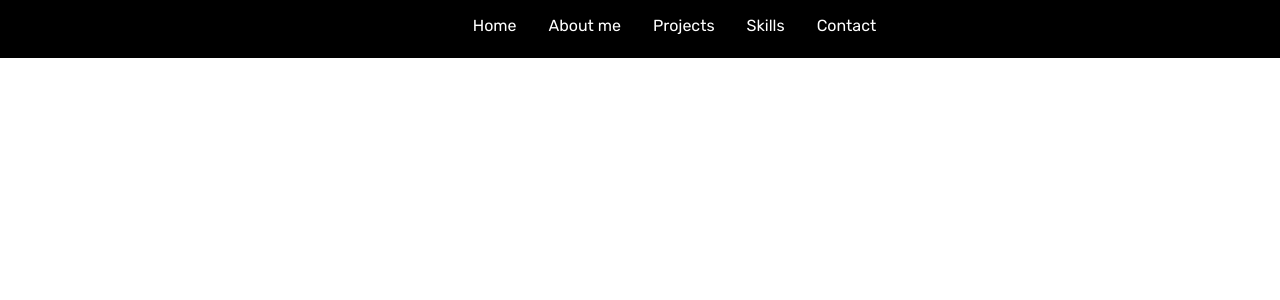
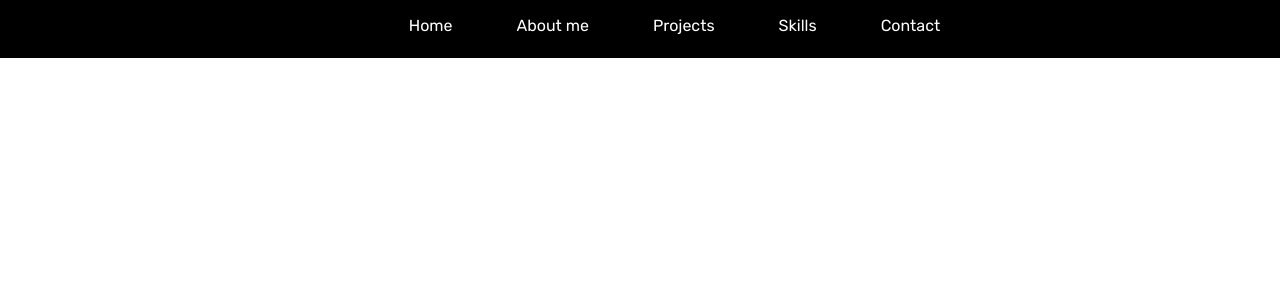
Before and after one commit to FedMG/fedmg-portfolio-v1, a React (Create React App) app: page / in a window 1280 px wide. Shown: the top 300 px of the page. Built offline with nearby package versions, Linux system fonts and the light colour scheme; grey boxes are pictures that could not be loaded.

Commit message:
Add: media query style about navbar buttons in the createlist file

```diff
--- a/src/structure/styles/createlist.css
+++ b/src/structure/styles/createlist.css
@@ -8,7 +8,7 @@
   color: #fff;
   text-decoration: none;
   min-height: 3.6em;
-  padding: 16px 16px;
+  padding: 1em 1em;
 }
 
 /* states */
@@ -39,4 +39,7 @@
     float: none;
     display: inline-block;
   }
+  .Lists__anchor {
+    padding: 1em clamp(1em, 2.5vw, 2em);
+  }
 }
```
